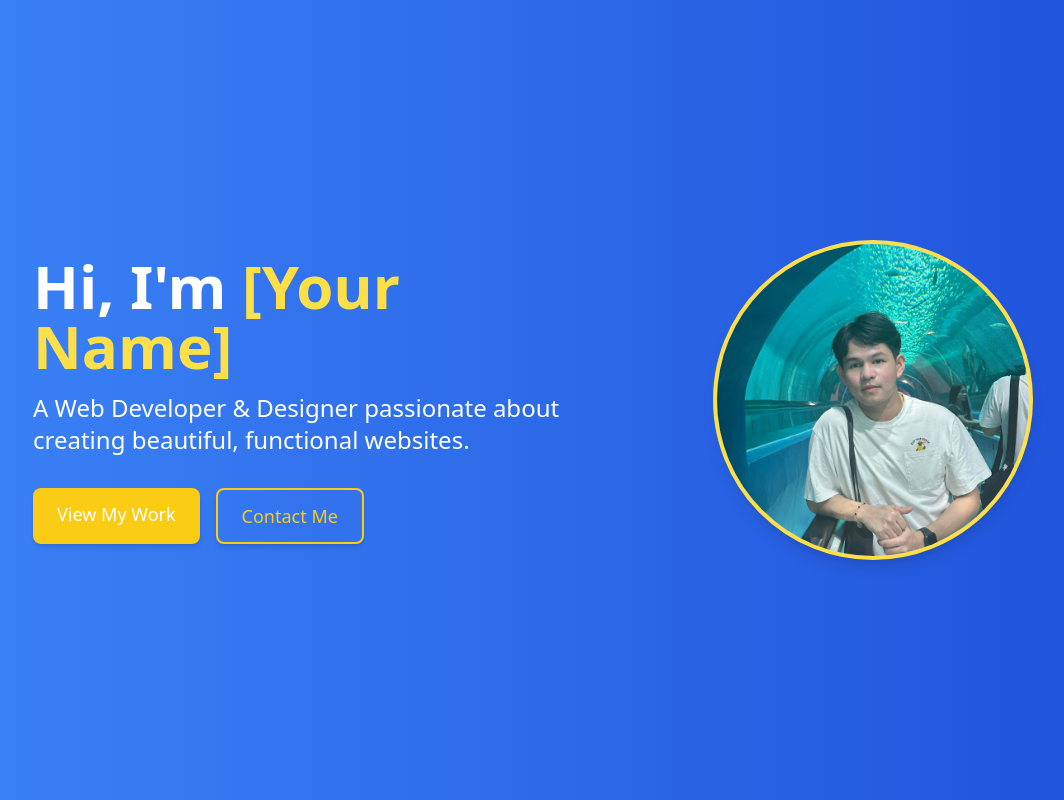
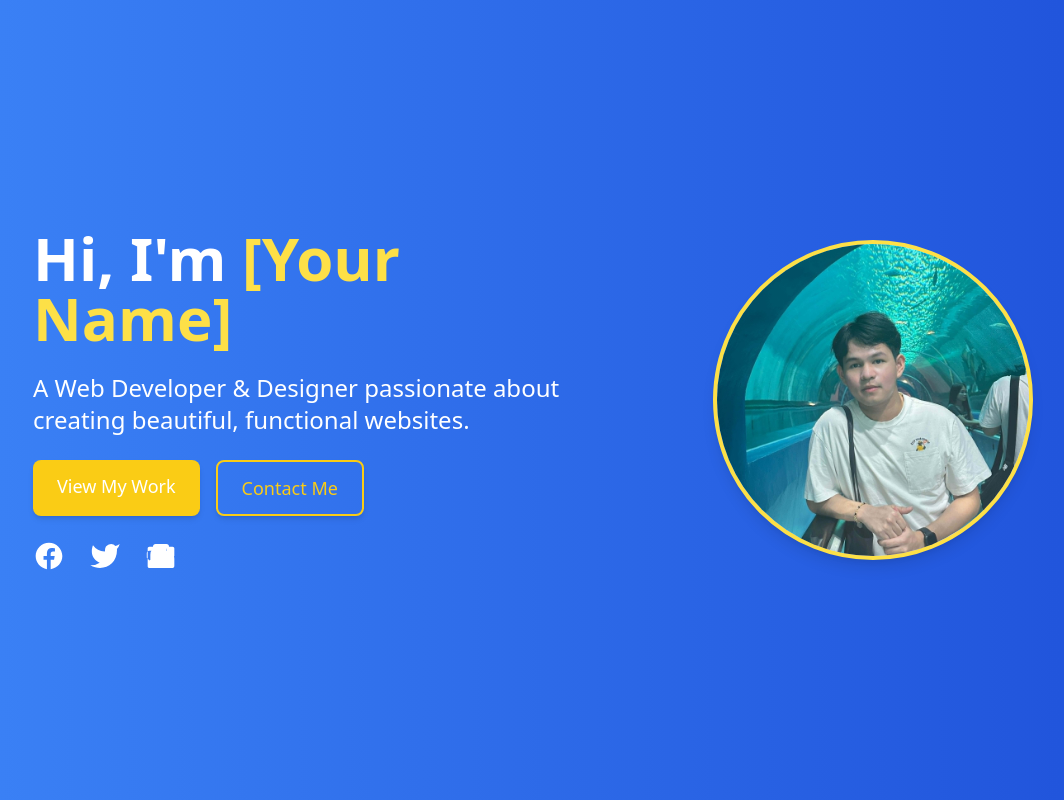
Before and after one commit to 66160249/portfolio-team21, a website: page src/components/hero/index.html in a window 1280 px wide. Shown: the whole page, without its empty margins (47-1111 px from the left). Drawn offline with nearby package versions, Linux system fonts and the light colour scheme.

Commit message:
hero add medialink

```diff
--- a/src/components/hero/index.html
+++ b/src/components/hero/index.html
@@ -9,15 +9,16 @@
 <body class="bg-gray-100">
     <!-- Hero Section -->
     <section class="h-screen bg-gradient-to-r from-blue-500 to-blue-700 text-white">
-        <div class="container mx-auto px-6 lg:px-20 h-full flex flex-col lg:flex-row items-center justify-center">
+        <div class="container mx-auto px-6 lg:px-20 h-full flex flex-col lg:flex-row items-center justify-center text-center lg:text-left">
             <!-- Left Content -->
-            <div class="lg:w-1/2 text-center lg:text-left">
+            <div class="lg:w-1/2 space-y-6">
                 <h1 class="text-4xl md:text-6xl font-bold leading-tight">
                     Hi, I'm <span class="text-yellow-300">[Your Name]</span>
                 </h1>
-                <p class="mt-4 text-lg md:text-2xl font-light">
+                <p class="text-lg md:text-2xl font-light">
                     A Web Developer & Designer passionate about creating beautiful, functional websites.
                 </p>
+                <!-- Call-to-Actions -->
                 <div class="mt-8 flex justify-center lg:justify-start space-x-4">
                     <a href="#projects" class="bg-yellow-400 hover:bg-yellow-500 text-white px-6 py-3 rounded-lg text-lg transition shadow-md">
                         View My Work
@@ -26,10 +27,28 @@
                         Contact Me
                     </a>
                 </div>
+                <!-- Social Media Links -->
+                <div class="mt-8 flex justify-center lg:justify-start space-x-6">
+                    <a href="https://www.facebook.com/" target="_blank" class="text-white hover:text-yellow-300 transition">
+                        <svg xmlns="http://www.w3.org/2000/svg" class="h-8 w-8" fill="currentColor" viewBox="0 0 24 24">
+                            <path d="M22 12c0-5.523-4.477-10-10-10S2 6.477 2 12c0 4.99 3.657 9.128 8.438 9.877v-6.987H7.897v-2.89h2.541v-2.2c0-2.507 1.492-3.89 3.775-3.89 1.094 0 2.238.195 2.238.195v2.465H15.03c-1.357 0-1.775.841-1.775 1.7v1.73h3.012l-.482 2.89h-2.53v6.987C18.343 21.128 22 16.99 22 12z" />
+                        </svg>
+                    </a>
+                    <a href="https://www.twitter.com/" target="_blank" class="text-white hover:text-yellow-300 transition">
+                        <svg xmlns="http://www.w3.org/2000/svg" class="h-8 w-8" fill="currentColor" viewBox="0 0 24 24">
+                            <path d="M23 3a10.9 10.9 0 01-3.14 1.53 4.48 4.48 0 00-7.86 3v1A10.66 10.66 0 013 4s-4 9 5 13a11.64 11.64 0 01-7 2c9 5 20 0 20-11.5a4.5 4.5 0 00-.08-.83A7.72 7.72 0 0023 3z" />
+                        </svg>
+                    </a>
+                    <a href="https://www.linkedin.com/" target="_blank" class="text-white hover:text-yellow-300 transition">
+                        <svg xmlns="http://www.w3.org/2000/svg" class="h-8 w-8" fill="currentColor" viewBox="0 0 24 24">
+                            <path d="M16 8a6 6 0 016 6v5.333C22 20.4 21.4 21 20.667 21H3.333C2.6 21 2 20.4 2 19.667V6.333C2 5.6 2.6 5 3.333 5H6a2 2 0 012-2h8a2 2 0 012 2h2.667C21.4 5 22 5.6 22 6.333V12a6 6 0 01-6-6zm-6 0a6 6 0 016 6v5.333C16 20.4 15.4 21 14.667 21H6a2 2 0 01-2-2v-8a6 6 0 016-6zm0 3a3 3 0 100 6 3 3 0 000-6zm-5 7.333a2 2 0 002 2H9V17a4 4 0 01-4 1.333zm0-4.666c.667-.667 1.333-1.333 2-2V8H3.333a2 2 0 00-2 2v3.333c.667.667 1.333 1.333 2 2z" />
+                        </svg>
+                    </a>
+                </div>
             </div>
 
             <!-- Right Image -->
-            <div class="lg:w-1/2 mt-8 lg:mt-0 flex justify-center">
+            <div class="lg:w-1/2 mt-10 lg:mt-0 flex justify-center">
                 <div class="w-60 h-60 lg:w-80 lg:h-80 rounded-full bg-gray-200 shadow-lg overflow-hidden border-4 border-yellow-300">
                     <img src="Profile.jpg" alt="Your Picture" class="w-full h-full object-cover">
                 </div>
```
